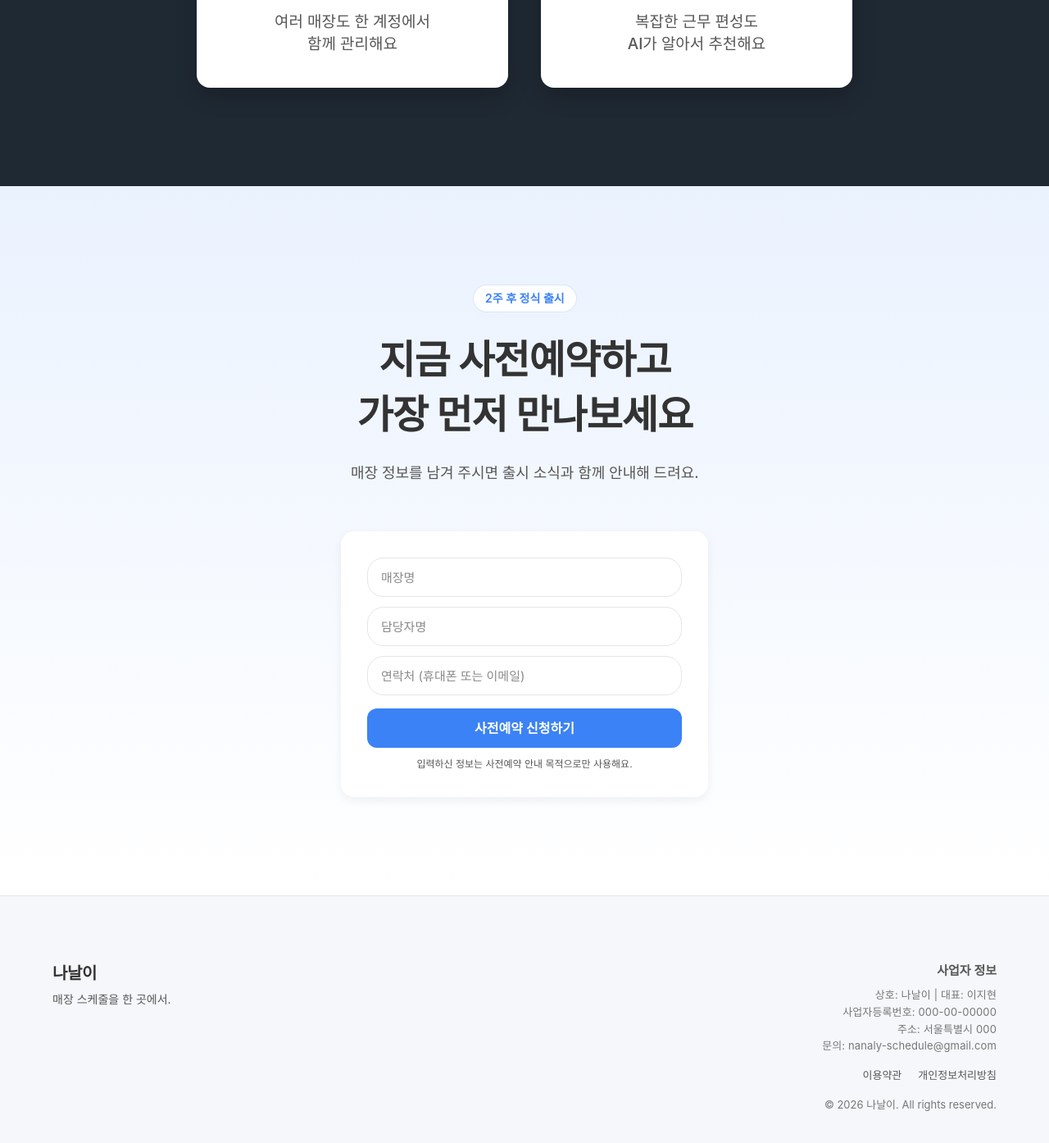
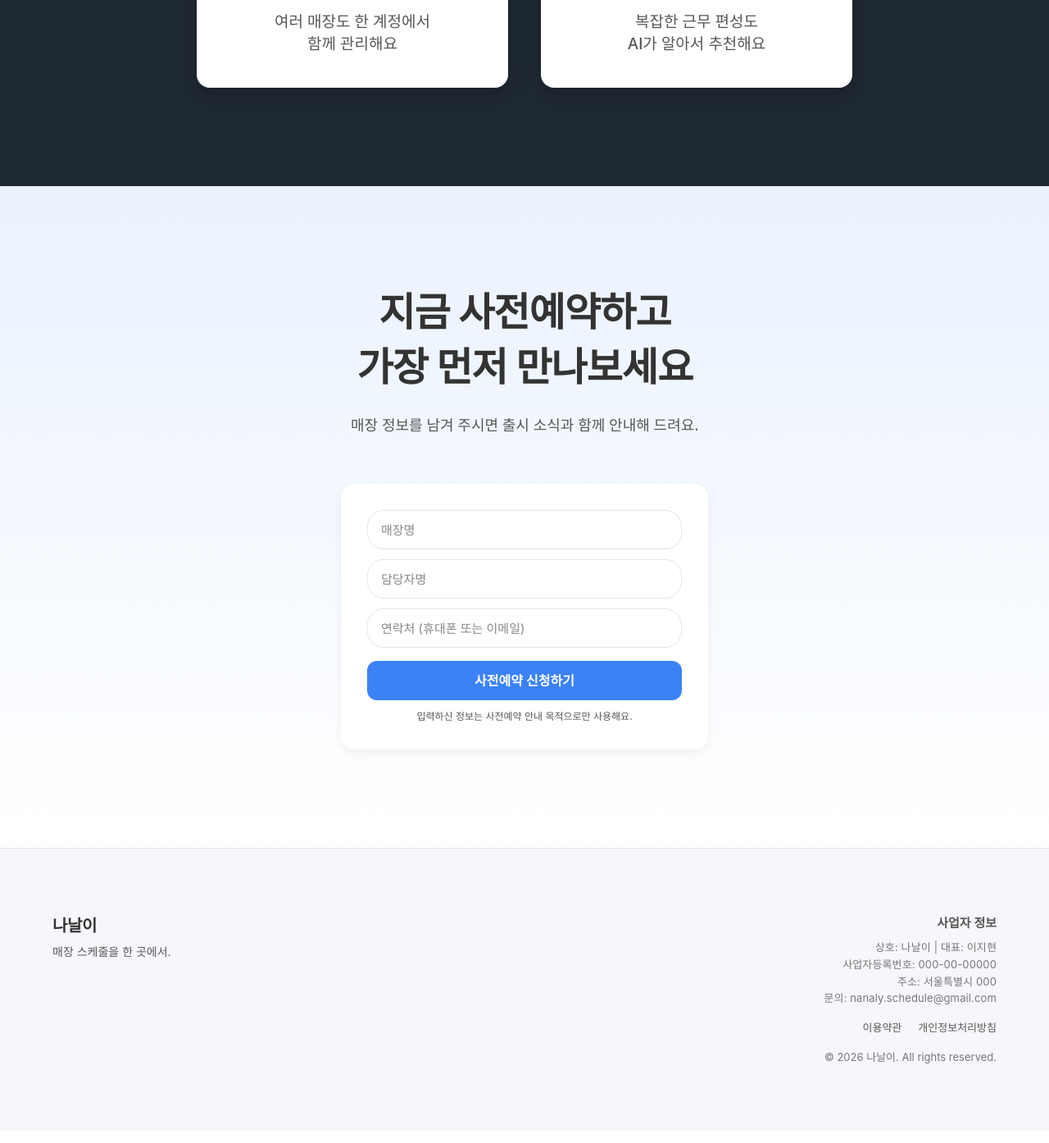
Before and after one commit to nanaly-schedule/nanaly-web, a Next.js app in the folder apps/landing/: page / in a window 1280 px wide. Shown: the part 6086-7480 px from the top of the page at 82% size. Built offline with nearby package versions, Linux system fonts and the light colour scheme; a web font is replaced by a local one.

Commit message:
refactor(landing): simplify hero, drop eyebrows and CTA badge

```diff
--- a/apps/landing/app/_components/Footer.tsx
+++ b/apps/landing/app/_components/Footer.tsx
@@ -23,7 +23,7 @@ export default function Footer() {
                             <br />
                             주소: 서울특별시 000
                             <br />
-                            문의: nanaly-schedule@gmail.com
+                            문의: nanaly.schedule@gmail.com
                         </p>
                     </div>
                     <nav className="flex items-center gap-5 text-[13px] font-medium text-muted-foreground">
--- a/apps/landing/app/_components/sections/Cta.tsx
+++ b/apps/landing/app/_components/sections/Cta.tsx
@@ -8,9 +8,6 @@ export default function Cta() {
         <section id="cta" className="bg-gradient-to-b from-[#eaf2fe] to-white">
             <div className={cn(CONTAINER, "flex flex-col items-center gap-10 py-20 text-center lg:gap-14 lg:py-[120px]")}>
                 <Reveal className="flex flex-col items-center gap-4 lg:gap-6">
-            <span className="inline-flex items-center rounded-full border border-primary/20 bg-white px-3.5 py-1.5 text-[13px] font-semibold text-primary lg:text-sm">
-              2주 후 정식 출시
-            </span>
                     <h2 className="text-[28px] font-bold leading-[1.4] tracking-[-0.02em] text-foreground sm:text-[40px] lg:text-[48px]">
                         지금 사전예약하고
                         <br />
```
